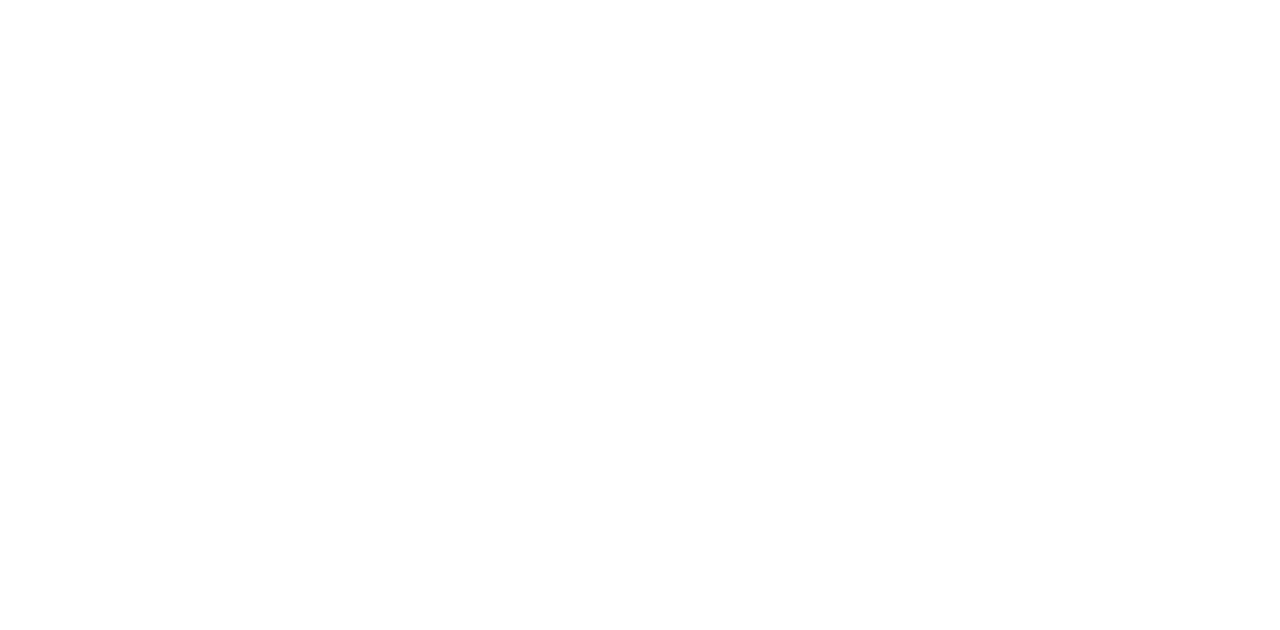
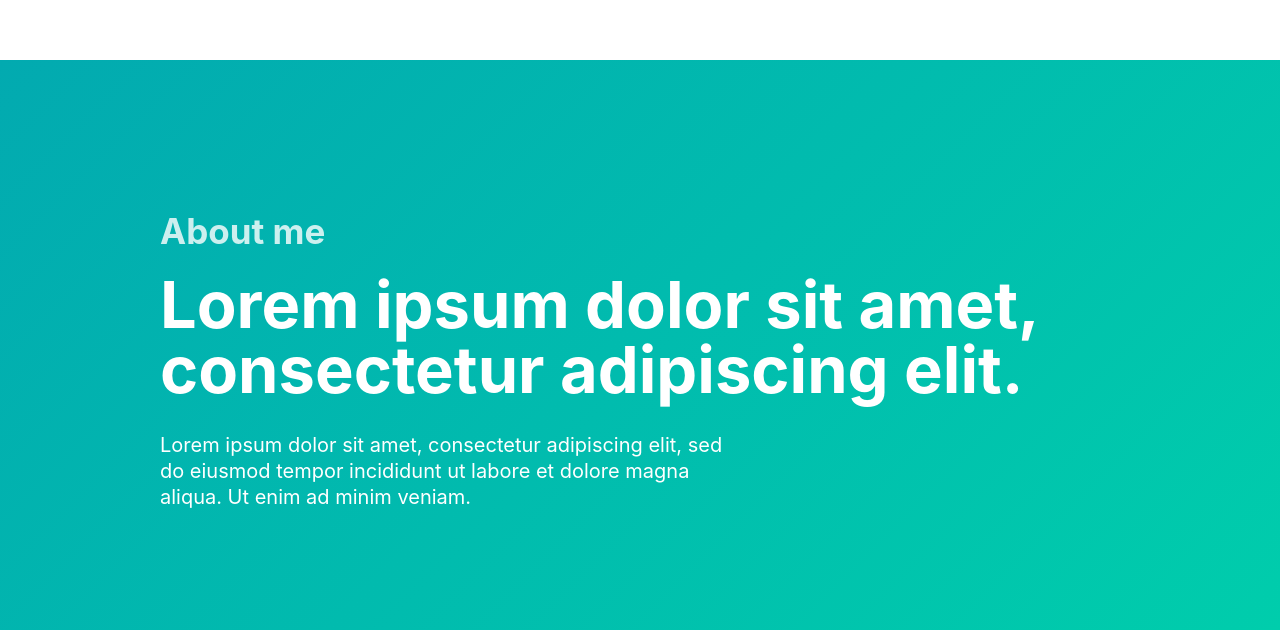
Before and after one commit to dordieux/Next-Jamstack-blog-template, a Next.js app: page / in a window 1280 px wide. Shown: the part 740-1370 px from the top of the page. Before the commit the page ends 800 px from the top, so only its background shows below. Built offline with nearby package versions, Linux system fonts and the light colour scheme.

Commit message:
add about section to top page

```diff
--- /dev/null
+++ b/src/atoms/home/Subtitle.tsx
@@ -0,0 +1,23 @@
+import React from "react";
+import { css } from "@emotion/react";
+
+type Props = {
+  children: string;
+};
+
+export default function Subtitle(props: Props) {
+  return <h3 css={subtitle}>{props.children}</h3>;
+}
+
+const subtitle = css`
+  font-size: 6.5rem;
+  line-height: 1;
+  margin: 0px 0px 30px 0px;
+
+  @media screen and (max-width: 900px) {
+    font-size: 5.5rem;
+  }
+  @media screen and (max-width: 600px) {
+    font-size: 3.5rem;
+  }
+`;
--- /dev/null
+++ b/src/atoms/home/Text.tsx
@@ -0,0 +1,20 @@
+import React from "react";
+import { css } from "@emotion/react";
+
+type Props = {
+  children: string;
+};
+
+export default function Text(props: Props) {
+  return <p css={text}>{props.children}</p>;
+}
+
+const text = css`
+  font-size: 2rem;
+  line-height: 1.3;
+  width: 60%;
+  @media screen and (max-width: 600px) {
+    font-size: 1.7rem;
+    width: 100%;
+  }
+`;
--- /dev/null
+++ b/src/atoms/home/Title.tsx
@@ -0,0 +1,32 @@
+import React from "react";
+import { css } from "@emotion/react";
+
+type Props = {
+  color?: string;
+  children: string;
+};
+
+export default function Title(props: Props) {
+  const color = props.color === "white" ? white : gray;
+  return <h2 css={[title, color]}>{props.children}</h2>;
+}
+
+const title = css`
+  font-size: 3.5rem;
+  margin: 0px 0px 20px 0px;
+
+  @media screen and (max-width: 900px) {
+    font-size: 3rem;
+  }
+  @media screen and (max-width: 600px) {
+    font-size: 2rem;
+  }
+`;
+
+const gray = css`
+  color: #777777;
+`;
+
+const white = css`
+  color: rgba(255, 255, 255, 0.8);
+`;
--- /dev/null
+++ b/src/organisms/About.tsx
@@ -0,0 +1,40 @@
+import React from "react";
+import { css } from "@emotion/react";
+
+import Title from "../atoms/home/Title";
+import Subtitle from "../atoms/home/Subtitle";
+import Text from "../atoms/home/Text";
+
+export default function About() {
+  return (
+    <section id="about" css={section}>
+      <div css={container}>
+        <Title color="white">About me</Title>
+        <Subtitle>Lorem ipsum dolor sit amet, consectetur adipiscing elit.</Subtitle>
+        <Text>
+        Lorem ipsum dolor sit amet, consectetur adipiscing elit, sed do eiusmod tempor incididunt ut labore et dolore magna aliqua. Ut enim ad minim veniam.
+        </Text>
+      </div>
+    </section>
+  );
+}
+
+const section = css`
+  background-image: linear-gradient(135deg, #02aab0 0%, #00cdac 100%);
+  color: white;
+  padding: 150px 0 100px;
+  @media screen and (max-width: 900px) {
+    padding-top: 100px;
+  }
+`;
+
+const container = css`
+  width: 75%;
+  margin: 0 auto;
+  @media screen and (max-width: 1200px) {
+    padding: 0;
+  }
+  @media screen and (max-width: 600px) {
+    width: 85%;
+  }
+`;
--- a/src/organisms/Hero.tsx
+++ b/src/organisms/Hero.tsx
@@ -30,11 +30,3 @@
 const container = css`
   width: 100%;
 `;
-
-const wrapper = css`
-  display: flex;
-
-  @media screen and (max-width: 900px) {
-    justify-content: center;
-  }
-`;
--- a/src/pages/index.tsx
+++ b/src/pages/index.tsx
@@ -1,11 +1,13 @@
 import React from "react";
 
 import Hero from "../organisms/Hero";
+import About from "../organisms/About";
 
 export default function Home() {
   return (
     <>
       <Hero />
+      <About />
     </>
   );
 }
```
